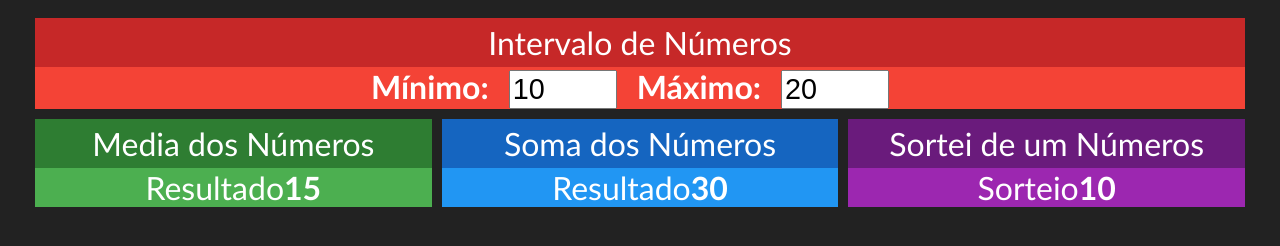
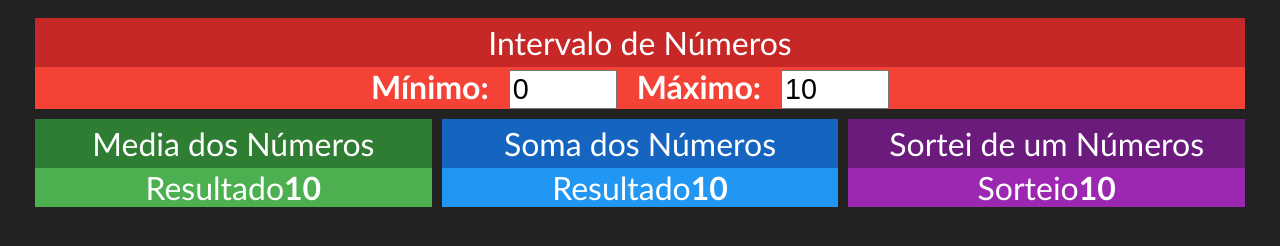
Before and after one commit to Guilherme-Castello-Clear/redux, a React (Create React App) app: page / in a window 1280 px wide. Shown: the part 180-426 px from the top of the page. Built offline with nearby package versions, Linux system fonts and the light colour scheme.

Commit message:
Feat: Redux configured

```diff
--- a/src/App.js
+++ b/src/App.js
@@ -1,7 +1,7 @@
 import logo from './logo.svg';
 import './App.css';
 
-import react, { useState } from 'react'
+import react from 'react'
 import Media from './components/Media'
 import Soma from './components/Soma';
 import Sorteio from './components/Sorteio';
@@ -9,21 +9,16 @@
 
 function App() {
 
-
-  const [min, setMin] = useState(10)
-  const [max, setMax] = useState(20)
-
-
   return (
     <div className="App">
       <h1>Exercicio React-Redux Simples</h1>
       <div className='linha'>
-        <Intervalo min={min} max={max} onMinChanged={setMin} onMaxChanged={setMax}></Intervalo>
+        <Intervalo></Intervalo>
       </div>
       <div className='linha'>
-        <Media min={min} max={max}></Media>
-        <Soma min={min} max={max}></Soma>
-        <Sorteio min={min} max={max}></Sorteio>
+        <Media></Media>
+        <Soma></Soma>
+        <Sorteio></Sorteio>
       </div>
     </div>
   );
--- a/src/components/Intervalo.jsx
+++ b/src/components/Intervalo.jsx
@@ -12,11 +12,11 @@
             <div className='Intervalo'>
                 <span>
                     <strong>Mínimo:</strong>
-                    <input type="number" value={min} onChange={e => props.onMinChanged(+e.target.value)}/>
+                    <input type="number" value={0} readOnly/>
                 </span>
                 <span>
                     <strong>Máximo:</strong>
-                    <input type="number" value={max} onChange={e => props.onMaxChanged(+e.target.value)}/>
+                    <input type="number" value={10} readOnly/>
                 </span>
             </div>
         </Card>
--- a/src/components/Media.jsx
+++ b/src/components/Media.jsx
@@ -5,13 +5,12 @@
 
 export default props =>{
 
-    const {min, max} = props
     return(
         <Card title='Media dos Números' green>
             <div>
                 <span>
                     <span>Resultado</span>
-                    <strong>{(max+min)/2}</strong>
+                    <strong>{10}</strong>
                 </span>
             </div>
         </Card>
--- a/src/components/Soma.jsx
+++ b/src/components/Soma.jsx
@@ -5,15 +5,12 @@
 
 export default props =>{
 
-    const {min, max} = props
-
-
     return(
         <Card title='Soma dos Números' blue>
             <div>
                 <span>
                     <span>Resultado</span>
-                    <strong>{max+min}</strong>
+                    <strong>{10}</strong>
                 </span>
             </div>
         </Card>
--- a/src/components/Sorteio.jsx
+++ b/src/components/Sorteio.jsx
@@ -5,15 +5,12 @@
 
 export default props =>{
 
-    const {min, max} = props
-    const aleatorio = parseInt(Math.random() * (max-min) + min)
-
     return(
         <Card title='Sortei de um Números' purple>
             <div>
                 <span>
                     <span>Sorteio</span>
-                    <strong>{aleatorio}</strong>
+                    <strong>{10}</strong>
                 </span>
             </div>
         </Card>
--- a/src/index.js
+++ b/src/index.js
@@ -4,11 +4,19 @@
 import App from './App';
 import reportWebVitals from './reportWebVitals';
 
+import {Provider} from 'react-redux'
+import configStore from './store/storeConfig';
+
+const store = configStore();
+
 const root = ReactDOM.createRoot(document.getElementById('root'));
 root.render(
-  <React.StrictMode>
-    <App />
-  </React.StrictMode>
+
+  <Provider store={store}>
+    <React.StrictMode>
+      <App />
+    </React.StrictMode>
+  </Provider>
 );
 
 // If you want to start measuring performance in your app, pass a function
--- /dev/null
+++ b/src/store/storeConfig.js
@@ -0,0 +1,29 @@
+import { createStore, combineReducers }from 'redux'
+
+
+const reducers = combineReducers({
+
+
+    numeros: function(state, action){
+        console.log(state, ' ', action)
+        return {
+            min: 1,
+            max: 10
+        }
+    },
+
+    nomes: function(state, action){
+        console.log(state, ' ', action)
+        return [
+            'Ana',
+            'Bia',
+            'Carlos'
+        ]
+    }
+})
+
+function storeConfig(){
+    return createStore(reducers)
+}
+
+export default storeConfig
```
